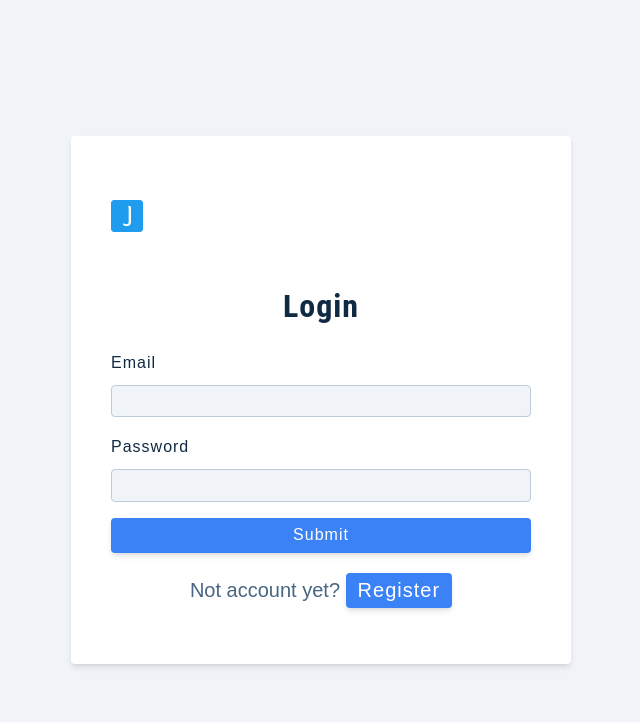
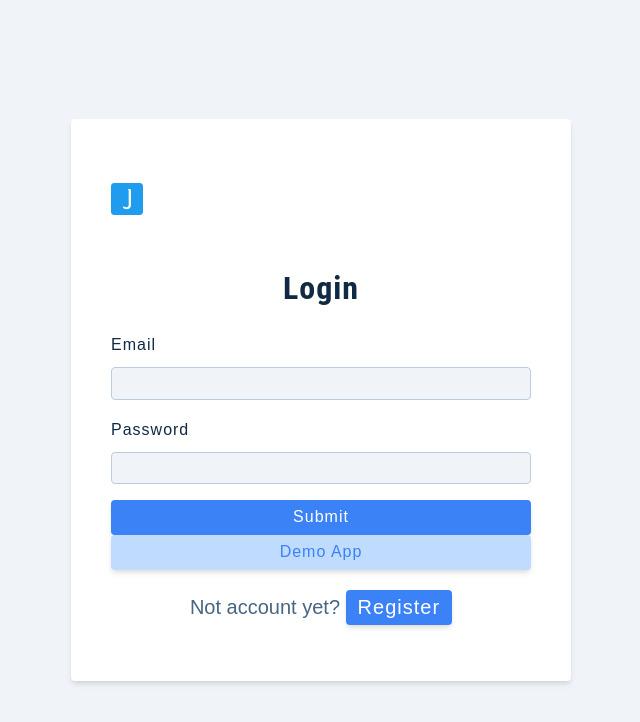
Before and after one commit to poojakelkar/ng-jobsearch, a React (Create React App) app: page /register in a window 1280 px wide. Shown: the top 722 px of the page, without its empty margins (319-959 px from the left). Built offline with nearby package versions, Linux system fonts and the light colour scheme.

Commit message:
feature: added demo button

```diff
--- a/src/pages/Register.js
+++ b/src/pages/Register.js
@@ -88,6 +88,21 @@ const Register = () => {
                     disabled={isLoading}>
                     {isLoading ? "Loading..." : "Submit"}
                 </button>
+                <button
+                    type='button'
+                    className='btn btn-block btn-hipster'
+                    disabled={isLoading}
+                    onClick={() =>
+                        dispatch(
+                            loginUser({
+                                email: "testUser@gmail.com",
+                                password: "secret",
+                            })
+                        )
+                    }>
+                    {isLoading ? "Loading.." : "Demo App"}
+                </button>
+
                 <p className='title'>
                     {value.isPerson ? "Not account yet? " : "Already Account? "}
                     <button
```
